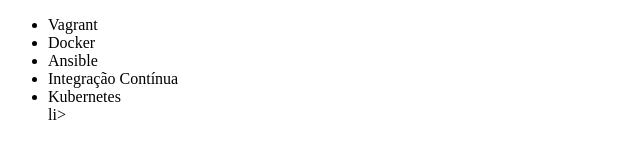
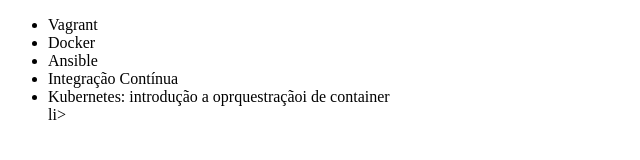
Before and after one commit to mvsf1/alura-git, a plain HTML site: page index.html in a window 1280 px wide. Shown: the whole page, without its empty margins (0-640 px from the left). Drawn offline with Linux system fonts and the light colour scheme.

Commit message:
Alterando o nome do curso de Kubernets

```diff
--- a/index.html
+++ b/index.html
@@ -10,7 +10,7 @@
         <li>Docker</li>
         <li>Ansible</li>
         <li>Integração Contínua</li>
-        <li>Kubernetes</li>li>
+        <li>Kubernetes: introdução a oprquestraçãoi de container</li>li>
     </ul>
 </body>
 </html>
```
